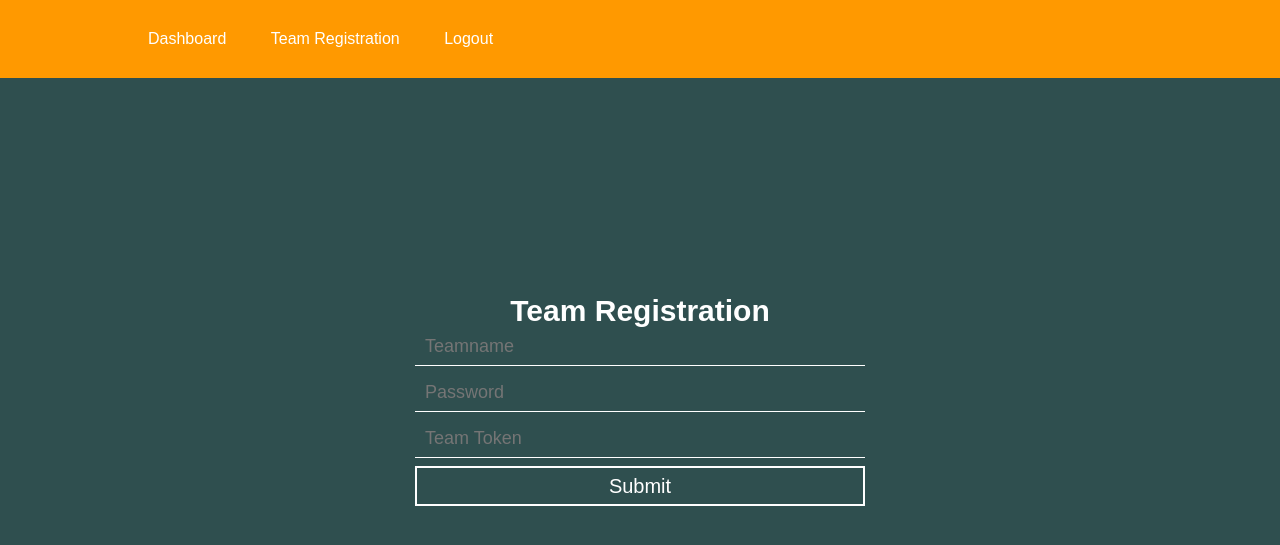
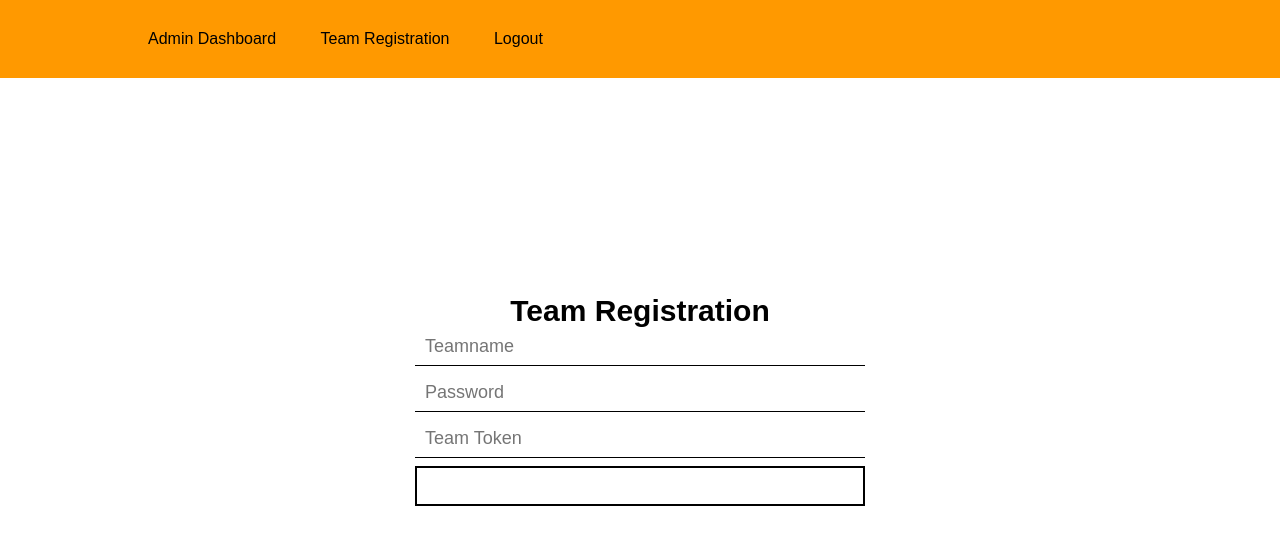
Before and after one commit to fazledyn/ReceptionHunt, a Flask app: page /team_reg in a window 1280 px wide. Shown: the top 545 px of the page. Run offline with Flask 2, Linux system fonts and the light colour scheme; a user stored in the database is signed in.

Commit message:
FINAL COMMIT

```diff
--- a/app.py
+++ b/app.py
@@ -187,7 +187,7 @@ def admin():
         username = request.form.get("username")
         password = request.form.get("password")
         print(username, password)
-        if username == "admin" and password == "admin":
+        if username == "admin" and password == "insomnist":
             admin_user = User.query.filter_by(name=username).first()
             login_user(admin_user)
             return redirect(url_for("admin_dashboard"))
@@ -226,7 +226,7 @@ def admin_dashboard():
     if current_user.name == "admin":
 
         if request.method == 'GET':
-            answer_list = Answers.query.order_by(Answers.level.asc())
+            answer_list = Answers.query.order_by(Answers.level_name.asc())
             return render_template("answer_page.html", answer_list=answer_list)
 
         elif request.method == 'POST':
--- a/static/styles/answer_page.css
+++ b/static/styles/answer_page.css
@@ -10,12 +10,12 @@ a {
     font-family: sans-serif;
     font-weight: 500;
     font-size: 16px;
-    color: white;
+    color: black;
     text-decoration: none;
 }
 
 header {
-    background-color: rgb(205, 255, 67);
+    background-color: #FF9900;
     color: black;
     display: flex;
     justify-content: space-between;
@@ -37,7 +37,7 @@ header {
 }
 
 .navigation-list li a:hover {
-    color: whitesmoke;
+    color: grey;
 }
 
 .content-table {
--- a/static/styles/team_register.css
+++ b/static/styles/team_register.css
@@ -10,7 +10,7 @@ a {
     font-family: sans-serif;
     font-weight: 500;
     font-size: 16px;
-    color: white;
+    color: black;
     text-decoration: none;
 }
 
@@ -37,15 +37,15 @@ header {
 }
 
 .navigation-list li a:hover {
-    color: whitesmoke;
+    color: grey;
 }
 
 body {
     margin: 0;
     padding: 0;
     font-family: sans-serif;
-    color: white;
-    background-color: darkslategray;
+    color: black;
+    background-color: white;
 }
 
 .login-box {
@@ -54,13 +54,13 @@ body {
     top: 50%;
     left: 50%;
     transform: translate(-50%, -50%);
-    color: white;
+    color: black;
 }
 
 .login-box h1 {
     width: 100%;
     text-align: center;
-    color: white;
+    color: black;
     float: left;
     font-size: 30px;
 }
@@ -69,7 +69,7 @@ body {
     border: none;
     outline: none;
     background: none;
-    color: white;
+    color: black;
     font-size: 18px;
     width: 80%;
     float: left;
@@ -81,7 +81,7 @@ body {
     width: 100%;
     height: 40px;
     background: none;
-    border: 2px solid white;
+    border: 2px solid black;
     color: white;
     padding: 5px;
     font-size: 20px;
@@ -93,5 +93,5 @@ body {
     font-size: 20px;
     padding: 8px 0;
     margin: 8px 0;
-    border-bottom: 1px solid white;
+    border-bottom: 1px solid black;
 }
--- a/templates/team_register.html
+++ b/templates/team_register.html
@@ -12,7 +12,7 @@
         <nav>
             <ul class="navigation-list">
                 <li>
-                    <a href="/admin_dashboard">Dashboard</a>
+                    <a href="/admin_dashboard">Admin Dashboard</a>
                 </li>
                 <li>
                     <a href="/team_reg">Team Registration</a>
```
Also changed, not shown: hunt.db.
